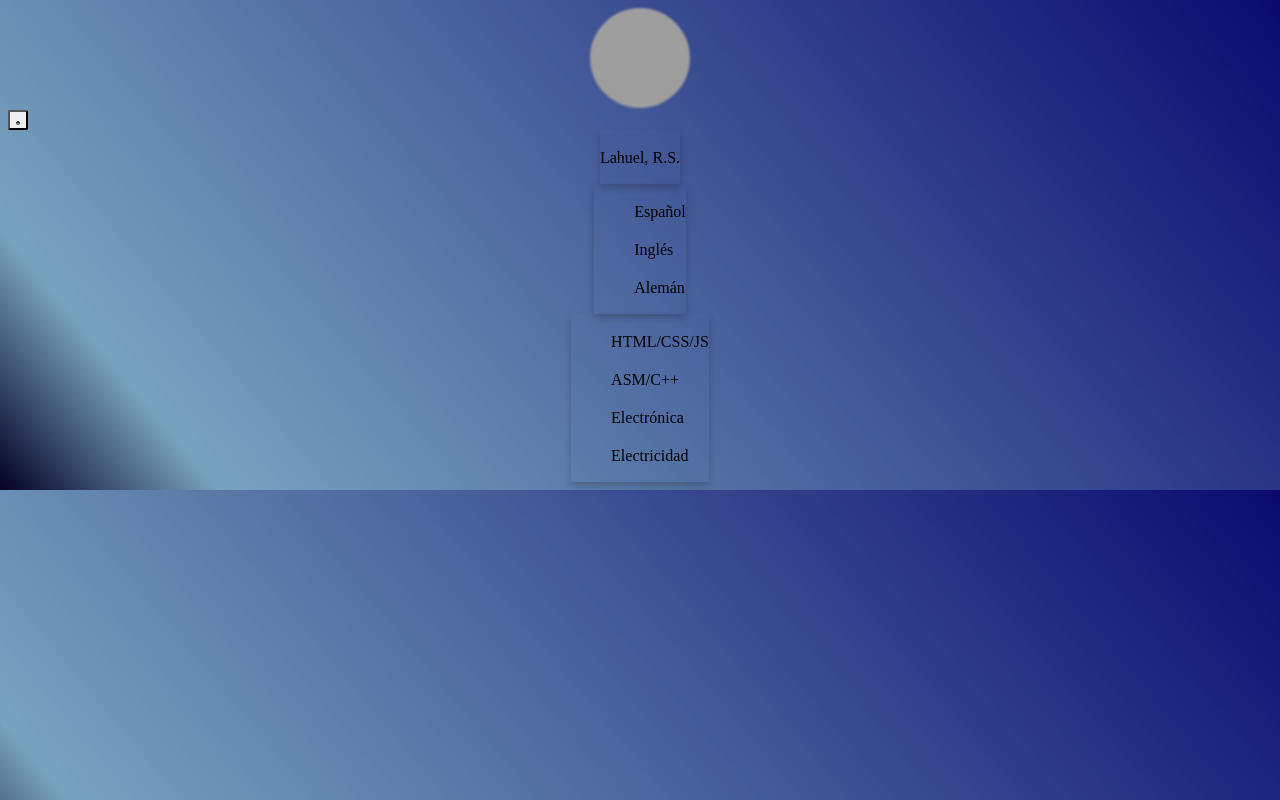
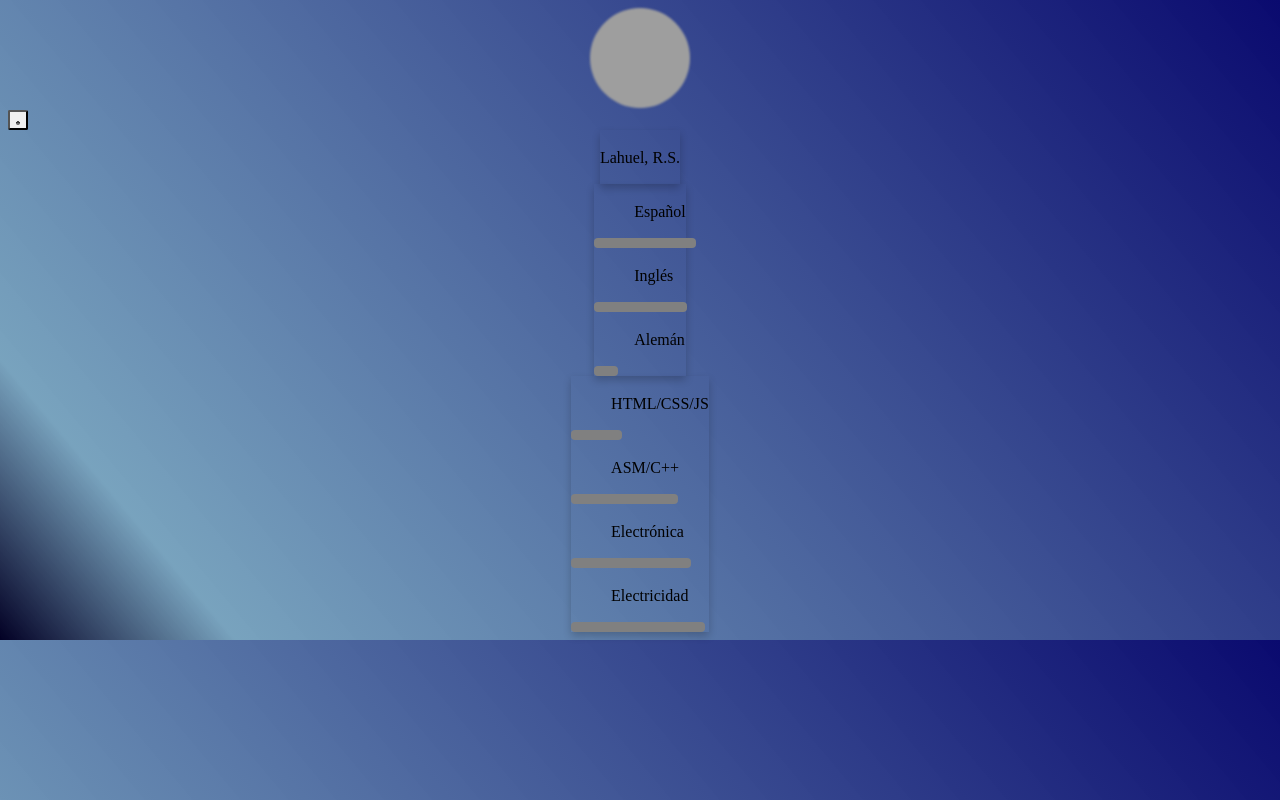
Before and after one commit to LahuelRS/LahuelRS_old.github.io, a plain HTML site: page index.html in a window 1280 px wide. Drawn offline with Linux system fonts and the light colour scheme; grey boxes are pictures that could not be loaded.

Commit message:
Add files via upload
Modifique estilos.css:
Corregí visibilidad de "barras de progreso"

```diff
--- a/estilos.css
+++ b/estilos.css
@@ -17,7 +17,7 @@ body{
         font-family: 'Noto Serif Georgian', serif;
         display: grid;
     /* Genero un fondo con gradiente */
-    /* Generado con https://cssgradient.io/  */
+    /* Gradiente generado con https://cssgradient.io/  */
     background: rgb(10,10,111);
     background: linear-gradient(230deg, rgba(10,10,111,1) 0%, rgba(100,149,180,0.871568610354298) 87%, rgba(2,0,36,1) 100%);
 }
@@ -39,7 +39,7 @@ body{
 }
 
 .boton {
-    /*Botón de 50px cuadrados, fondo verde y letras claras.*/
+    /*Botón de 20px cuadrados.*/
     align-self: center;
     justify-self: center;
     /*Defino sus dimensiones.*/
@@ -59,7 +59,6 @@ body{
         justify-self: center;
     /*Agrego sombras para darle forma de cartas*/
         box-shadow: 0 4px 8px 0 rgba(0,0,0,0.2);
-
 }
 
 .carta_sombreada:focus{
@@ -72,12 +71,15 @@ body{
 }
 
 .barra_progreso{
-    /*Crea una zona oscura*/
-    background-color: black;
+
+    /*Crea una zona gris*/
+    background-color: grey;
+	/*Le añado borde "sombreado" inferior*/*/
+	box-shadow: inset 0 -1px 1px rgba(0, 100, 255, 0.3);
+	/*Redondeo los bordes*/
+	border-radius: 4px;
     /*La posiciono*/
-    position:absolute;
-    top:0;
-    left:0;
-    /*height: 100%;*/
-    border-radius: 4px;
+    position:relative;
+	padding:5px;
+
 }
```
